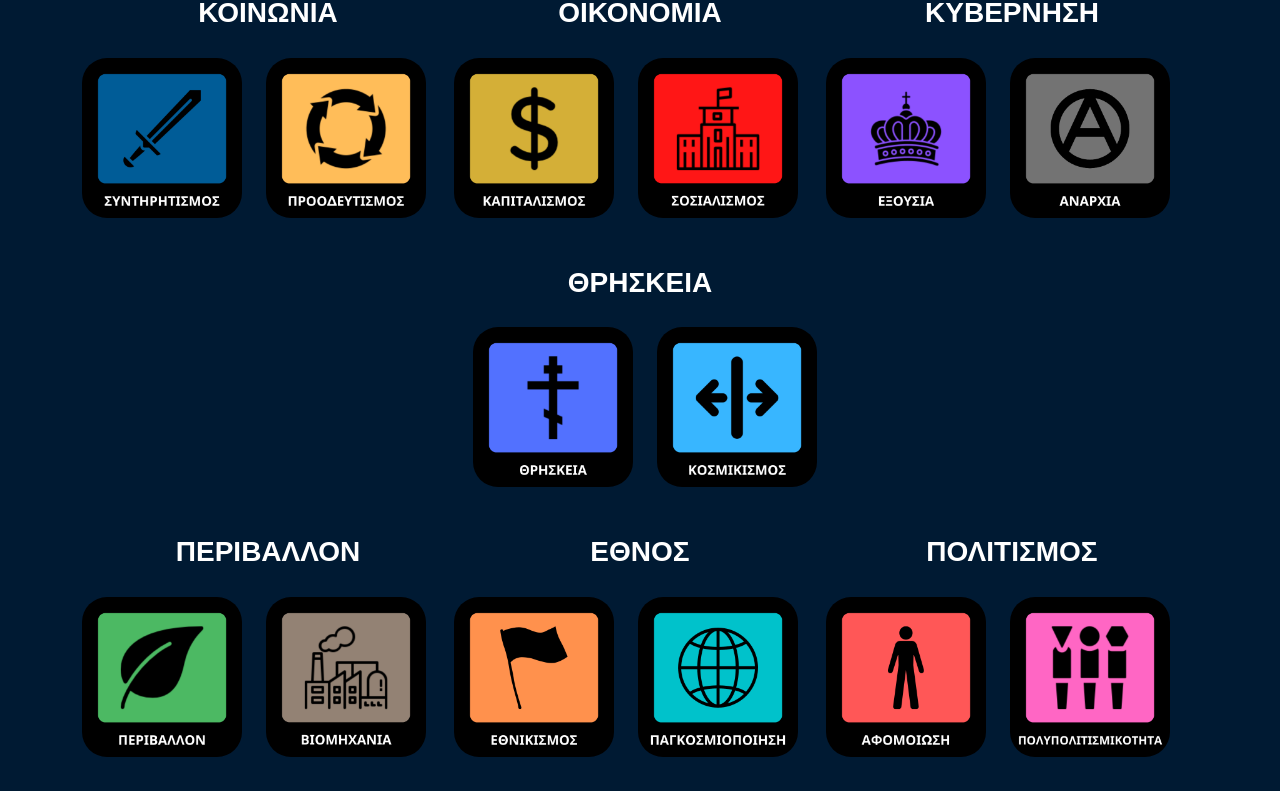
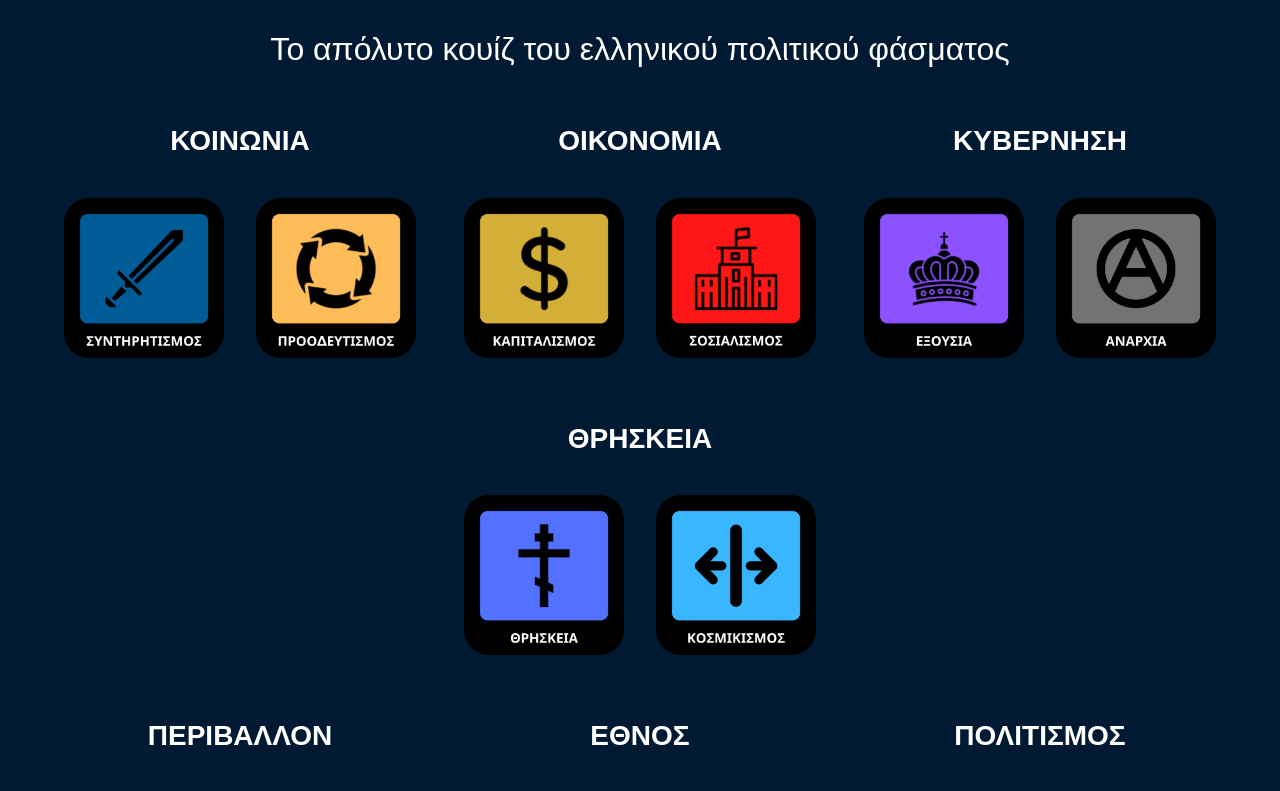
Before and after one commit to PoliVerse/GreekValues, a React (Create React App) app: page / in a window 1280 px wide. Shown: the part 305-1096 px from the top of the page. Built offline with nearby package versions, Linux system fonts and the light colour scheme; a web font is replaced by a local one.

Commit message:
Updated styling on 'Home' page

```diff
--- a/src/pages/Home/Hero/Banner.js
+++ b/src/pages/Home/Hero/Banner.js
@@ -1,4 +1,3 @@
-import { Stack } from 'react-bootstrap';
 import Conservatism from '../../../assets/img/icons/conservatism.png';
 import Progressivism from '../../../assets/img/icons/progressivism.png';
 import Capitalism from '../../../assets/img/icons/capitalism.png';
@@ -16,63 +15,63 @@ import Multiculturalism from '../../../assets/img/icons/multiculturalism.png';
 
 export default function Banner() {
     return (
-        <Stack className='banner' gap={5}>
-            <div className='values' direction='horizontal' gap={4}>
+        <div className='banner'>
+            <div className='values'>
                 <div className='value-frame'>
                     <h3>ΚΟΙΝΩΝΙΑ</h3>
-                    <Stack direction='horizontal' gap={4}>
+                    <div className='topic-frame'>
                         <img src={Conservatism} alt='conservatism' className='value-icon' />
                         <img src={Progressivism} alt='progressivism' className='value-icon' />
-                    </Stack>
+                    </div>
                 </div>
                 <div className='value-frame'>
                     <h3>ΟΙΚΟΝΟΜΙΑ</h3>
-                    <Stack direction='horizontal' gap={4}>
+                    <div className='topic-frame'>
                         <img src={Capitalism} alt='capitalism' className='value-icon' />
                         <img src={Socialism} alt='socialism' className='value-icon' />
-                    </Stack>
+                    </div>
                 </div>
                 <div className='value-frame'>
                     <h3>ΚΥΒΕΡΝΗΣΗ</h3>
-                    <Stack direction='horizontal' gap={4}>
+                    <div className='topic-frame'>
                         <img src={Authority} alt='authority' className='value-icon' />
                         <img src={Anarchy} alt='anarchy' className='value-icon' />
-                    </Stack>
+                    </div>
                 </div>
             </div>
-            <div className='values' direction='horizontal' gap={4}>
+            <div className='values'>
                 <div className='value-frame'>
                     <h3>ΘΡΗΣΚΕΙΑ</h3>
-                    <Stack className='religion-frame' direction='horizontal' gap={4}>
+                    <div className='topic-frame'>
                         <img src={Religion} alt='religion' className='value-icon' />
                         <img src={Secularism} alt='secularism' className='value-icon' />
-                    </Stack>
+                    </div>
                 </div>
             </div>
             <div className='values'>
                 <div className='value-frame'>
                     <h3>ΠΕΡΙΒΑΛΛΟΝ</h3>
-                    <Stack direction='horizontal' gap={4}>
+                    <div className='topic-frame'>
                         <img src={Environment} alt='environment' className='value-icon' />
                         <img src={Industry} alt='industry' className='value-icon' />
-                    </Stack>
+                    </div>
                 </div>
                 <div className='value-frame'>
                     <h3>ΕΘΝΟΣ</h3>
-                    <Stack direction='horizontal' gap={4}>
+                    <div className='topic-frame'>
                         <img src={Nationalism} alt='nationalism' className='value-icon' />
                         <img src={Globalism} alt='globalism' className='value-icon' />
-                    </Stack>
+                    </div>
                 </div>
                 <div className='value-frame'>
                     <h3>ΠΟΛΙΤΙΣΜΟΣ</h3>
-                    <Stack direction='horizontal' gap={4}>
+                    <div className='topic-frame'>
                         <img src={Assimilation} alt='assimilation' className='value-icon' />
                         <img src={Multiculturalism} alt='multiculturalism' className='value-icon' />
-                    </Stack>
+                    </div>
                 </div>
             </div>
-        </Stack>
+        </div>
 
     );
 }
--- a/src/pages/Home/Hero/Hero.css
+++ b/src/pages/Home/Hero/Hero.css
@@ -1,3 +1,7 @@
+.hero {
+    text-align: center;
+}
+
 .gv-title {
     font-size: 4em;
     font-weight: 700;
@@ -8,23 +12,31 @@
 }
 
 .banner {
-    height: 100vh;
+    flex-direction: column;
+    gap: 4em;
 }
 
-.values {
+.banner, .values, .value-frame {
     display: flex;
     justify-content: center;
     align-items: center;
 }
 
+.values {
+    gap: 3em;
+}
+
 .value-frame {
     width: 100%;
+    flex-direction: column;
+    gap: 2em;
+}
+
+.topic-frame {
     display: flex;
-    flex-direction: column;
-    justify-content: center;
+    justify-content: space-evenly;
     align-items: center;
-    gap: 20px;
-    text-align: center;
+    gap: 2em;
 }
 
 .religion-frame {
@@ -58,6 +70,10 @@
 }
 
 @media screen and (max-width: 768px) {
+    .hero {
+        width: 100%;
+    }
+
     .gv-title {
         font-size: 3em;
     }
--- a/src/pages/Home/Home.css
+++ b/src/pages/Home/Home.css
@@ -1,10 +1,21 @@
 .home {
-    display: flex;
-    flex-direction: column;
-    justify-content: center;
-    align-items: center;
-    gap: 4em;
     font-weight: 700 !important;
     overflow: hidden;
     text-align: center;
 }
+
+.home, .home > * {
+    width: 90%;
+    margin: 0 auto;
+    padding: 4em;
+}
+
+@media screen and (max-width: 768px) {
+    .home {
+        padding: 0;
+    }
+
+    .home > * {
+        padding: 2em;
+    }
+}
```
